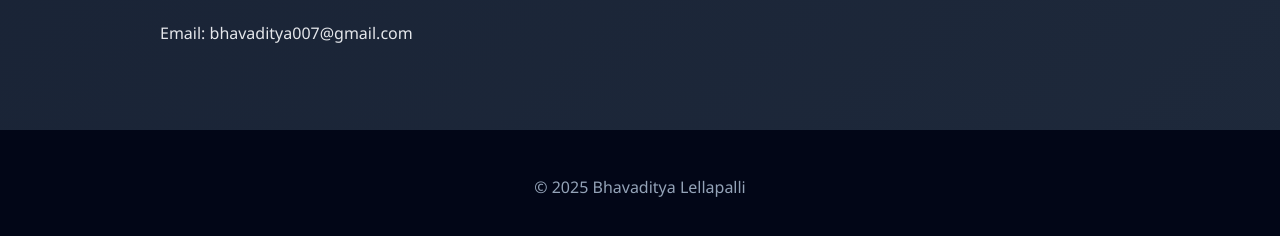
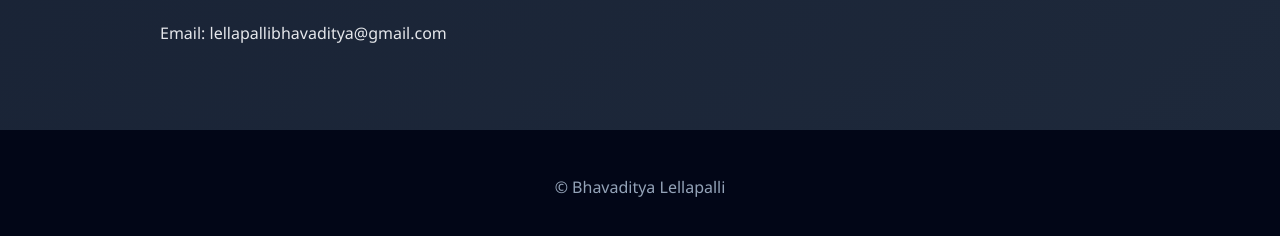
Before and after one commit to bhavaditya007/bhavaditya007.github.io, a plain HTML site: page index.html in a window 1280 px wide. Shown: the part 3967-4203 px from the top of the page. Drawn offline with Linux system fonts and the light colour scheme.

Commit message:
Update index.html

```diff
--- a/index.html
+++ b/index.html
@@ -196,11 +196,11 @@
 <!-- CONTACT -->
 <section id="contact" class="reveal">
   <h2>Contact</h2>
-  <p>Email: bhavaditya007@gmail.com</p>
+  <p>Email: lellapallibhavaditya@gmail.com</p>
 </section>
 
 <footer>
-  <p>© 2025 Bhavaditya Lellapalli</p>
+  <p>© Bhavaditya Lellapalli</p>
 </footer>
 
 <!-- SCROLL ANIMATION SCRIPT -->
```
